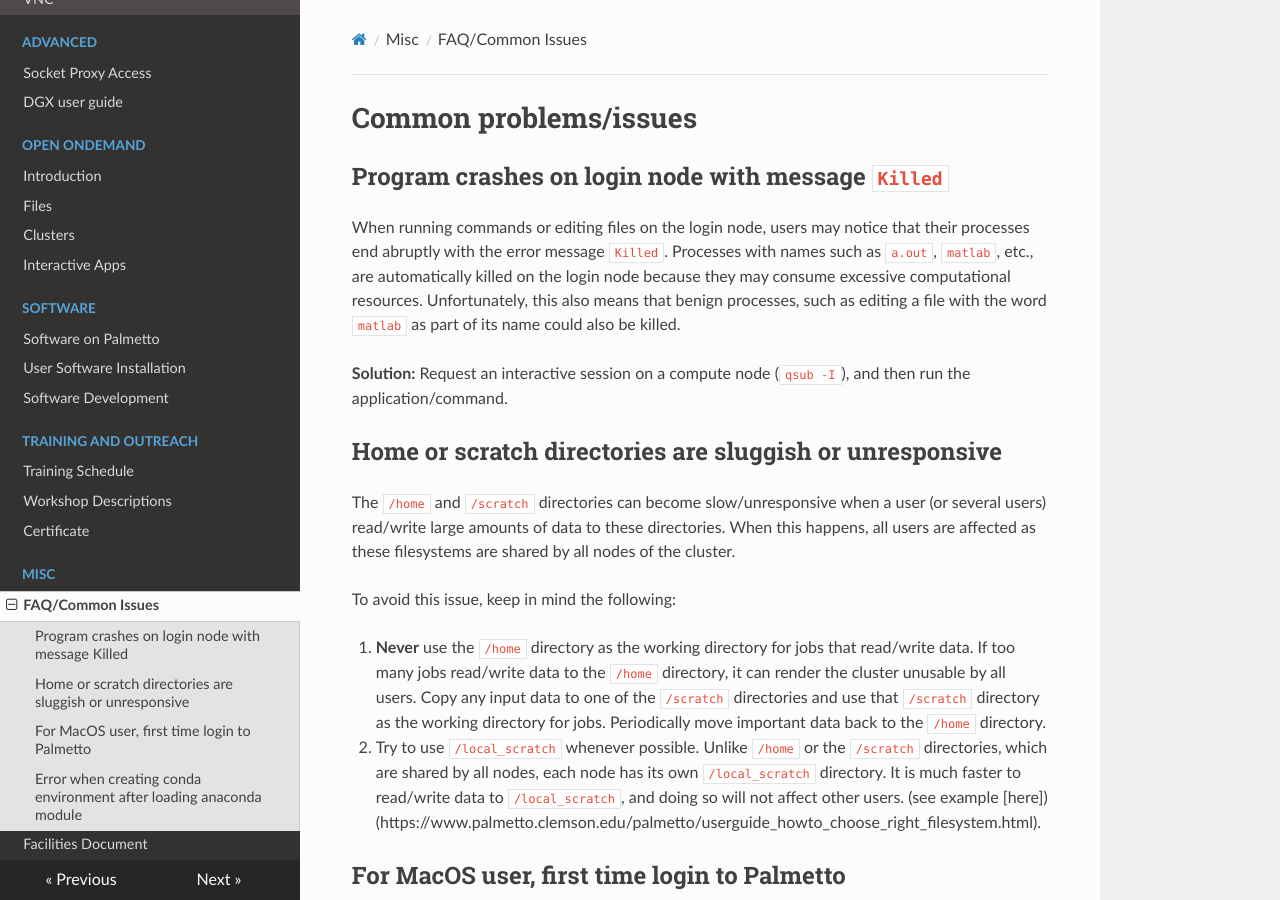
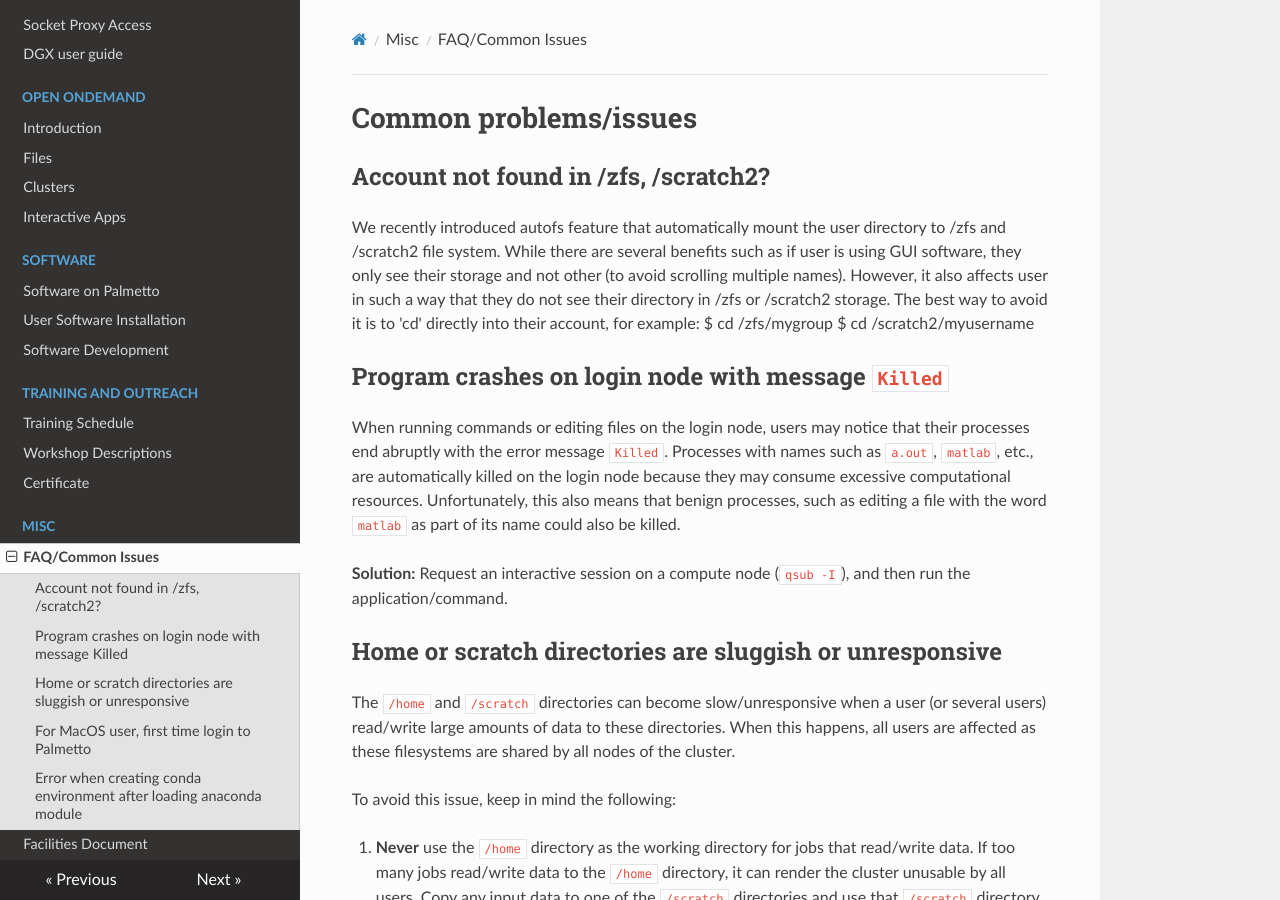
Before and after one commit to clemsonciti/palmetto-documentation, an MkDocs documentation site: the page built from docs/faq/common.md, in a window 1280 px wide and 900 px high. Built offline with MkDocs 1.6.1, drawn with Linux system fonts in a browser that asks for light colours; nearby versions of some CDN libraries.

Commit message:
Update common.md

```diff
--- a/docs/faq/common.md
+++ b/docs/faq/common.md
@@ -1,4 +1,11 @@
 # Common problems/issues
+
+## Account not found in /zfs, /scratch2?
+We recently introduced autofs feature that automatically mount the user directory to /zfs and /scratch2 file system.
+While there are several benefits such as if user is using GUI software, they only see their storage and not other (to avoid scrolling multiple names). However, it also affects user in such a way that they do not see their directory in /zfs or /scratch2 storage.
+The best way to avoid it is to 'cd' directly into their account, for example:
+$ cd /zfs/mygroup
+$ cd /scratch2/myusername
 
 ## Program crashes on login node with message `Killed`
 
```
